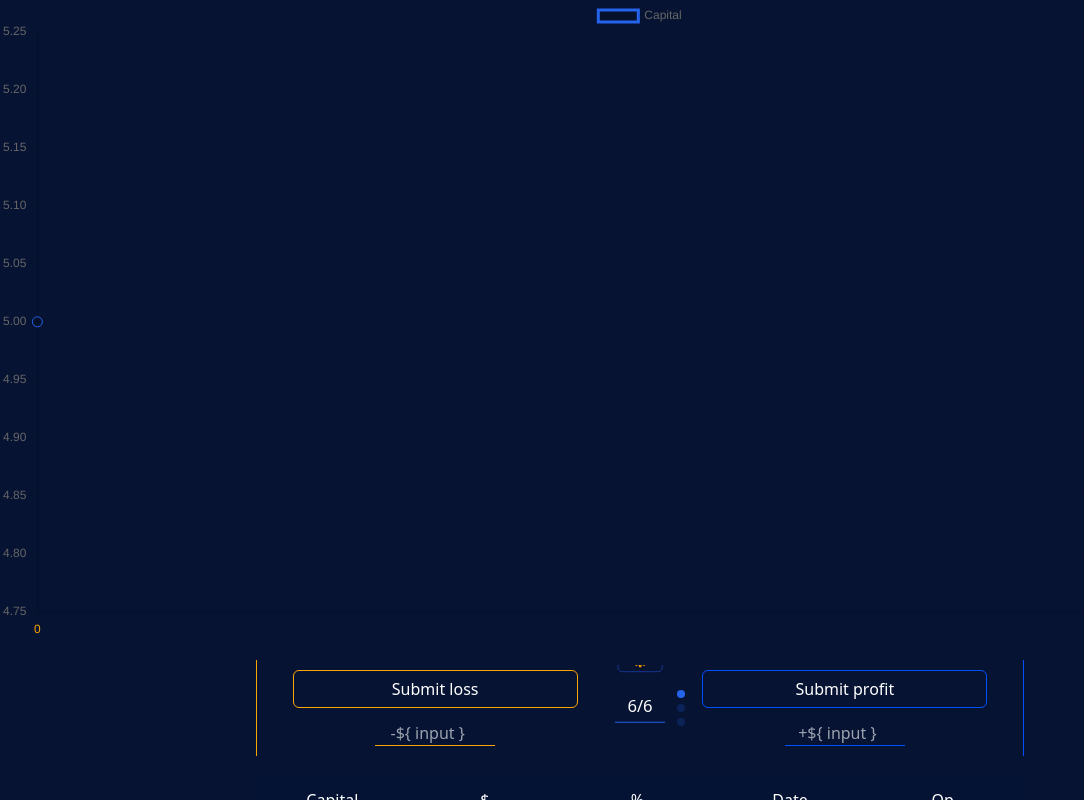
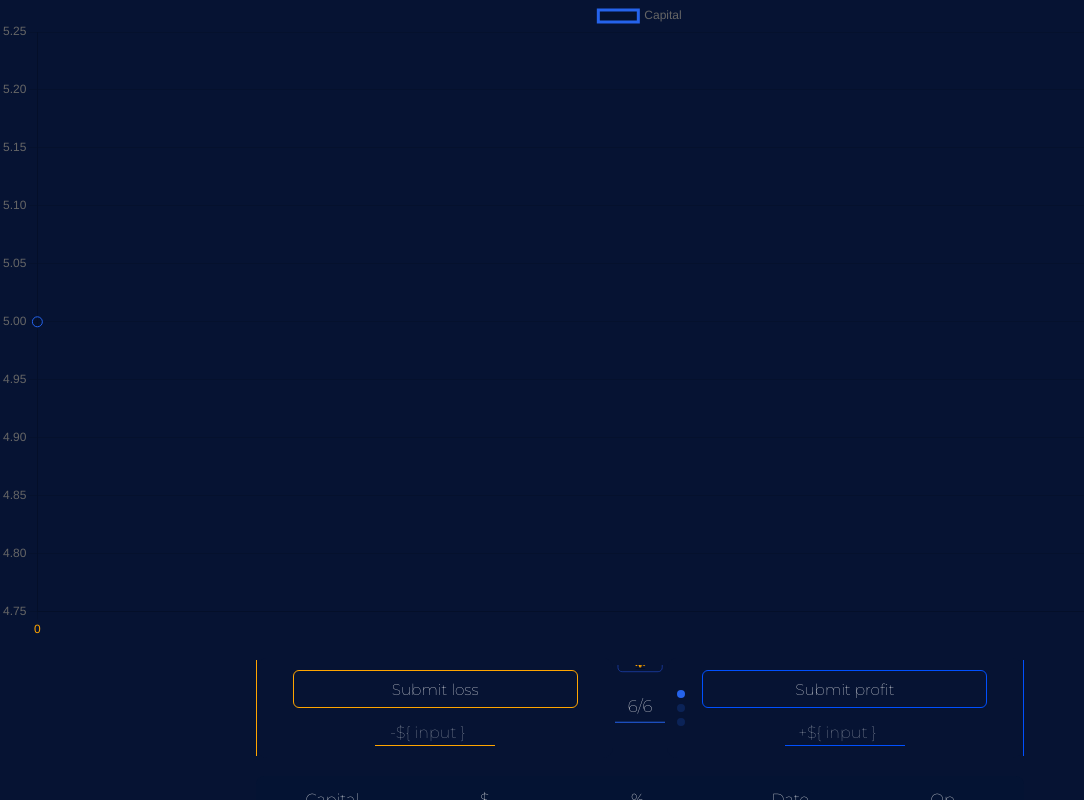
Before and after one commit to AlanTyping/trading-app, a React (Create React App) app: page / in a window 1280 px wide. Both pictures are taken after typing "5" into the empty fields and a click on the button "Submit". Shown: the top 800 px of the page, without its empty margins (0-1084 px from the left). Built offline with nearby package versions, Linux system fonts and the light colour scheme.

Commit message:
new changes

```diff
--- a/src/App.css
+++ b/src/App.css
@@ -33,6 +33,9 @@ input[type=number] {
   }
 }
 
+.chart-submit {
+  font-size: 96%;
+}
 
 @media (max-width: 600px) {
 
--- a/src/routes/chart/components/DataView.tsx
+++ b/src/routes/chart/components/DataView.tsx
@@ -12,7 +12,7 @@ const DataView = (): JSX.Element => {
   return (
     <div id='data-container'
       className='w-[60%] h-[70vh] flex justify-start items-center flex-col bg-[#061333] text-white'>
-      <div className='w-[60%] w-full h-[50px] justify-evenly rounded-t-lg bg-[#041333] border-solid border-b-[1px] border-b-[2px] border-blue-600 flex items-center'>
+      <div className='w-[60%] montserrat w-full h-[50px] justify-evenly rounded-t-lg bg-[#041333] border-solid border-b-[1px] border-b-[2px] border-blue-600 flex items-center'>
         <p className={`${className}`}>Capital</p>
         <p className={`${className}`}>$</p>
         <p className={`${className}`}>%</p>
--- a/src/routes/chart/components/forms/Form.tsx
+++ b/src/routes/chart/components/forms/Form.tsx
@@ -86,7 +86,7 @@ const Form = (): JSX.Element => {
   }
 
   return (
-    <div className='w-full h-[70%] min-h-[90px] form flex items-center justify-center relative
+    <div className='w-full montserrat h-[70%] min-h-[90px] form flex items-center justify-center relative
     border-r-[1px] border-l-[1px] border-r-[#0050ff] border-l-[orange]' id='chart-second-form'>
       <div className='min-w-[360px] h-full flex items-center justify-center justify-evenly flex-row w-[100%]'>
         <form onSubmit={HandleLoss} className='flex flex-col items-center w-full min-h-[100px] justify-evenly
```
